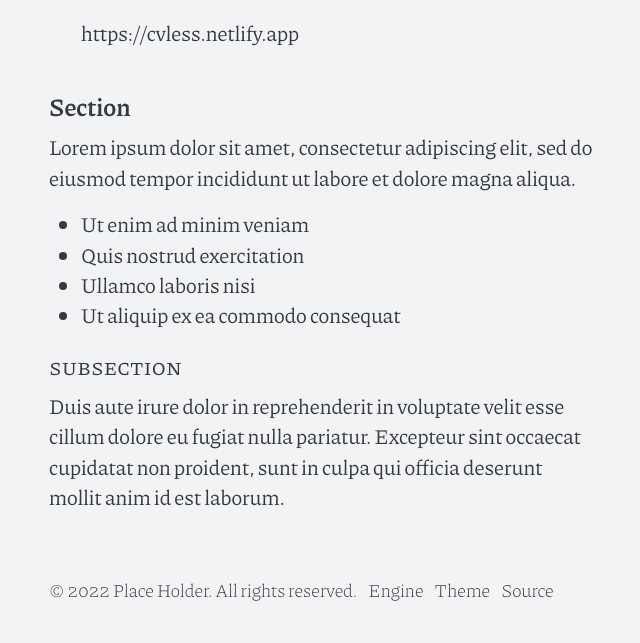
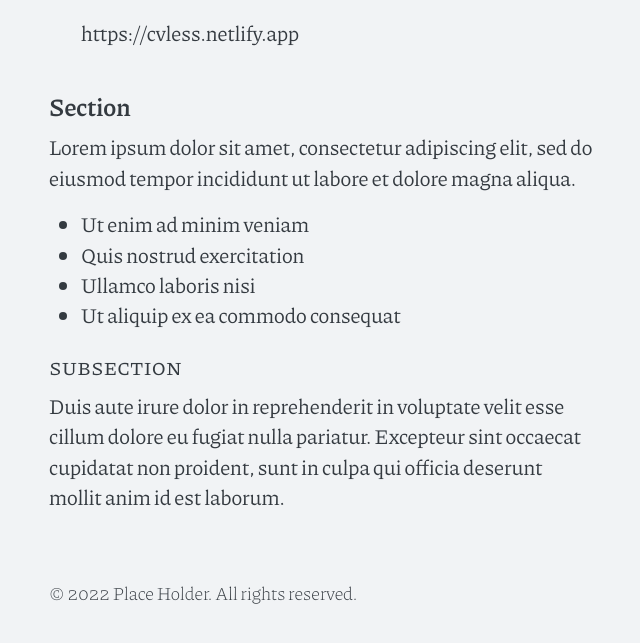
Before and after one commit to piazzai/cvless, a Jekyll site: the page built from cv.md, in a window 1280 px wide, cut to the strip 906-1579 px from the top of the page. Shown: the top 643 px of the strip, without its empty margins (318-958 px from the left). Built offline with Jekyll 4.4.1, drawn with Linux system fonts in a browser that asks for light colours.

Commit message:
Simplify footer

```diff
--- a/_layouts/default.html
+++ b/_layouts/default.html
@@ -17,13 +17,7 @@
         </main>
         <footer>
           <small>
-            <ul class="list-inline">
-              <li class="list-inline-item"> &copy; <time datetime="{{ site.time | date_to_xmlschema }}">{{ site.time | date: '%Y' }}</time> {{ site.author.name }}. All rights reserved.</li>
-              <br class="d-md-none" />
-              <li class="list-inline-item"><a href="https://jekyllrb.com">Engine</a></li>
-              <li class="list-inline-item"><a href="https://github.com/piazzai/cvless">Theme</a></li>
-              <li class="list-inline-item"><a href="{{ site.repo }}">Source</a></li>
-            </ul>
+            &copy; <time datetime="{{ site.time | date_to_xmlschema }}">{{ site.time | date: '%Y' }}</time> {{ site.author.name }}. All rights reserved.
           </small>
         </footer>
       </div>
```
